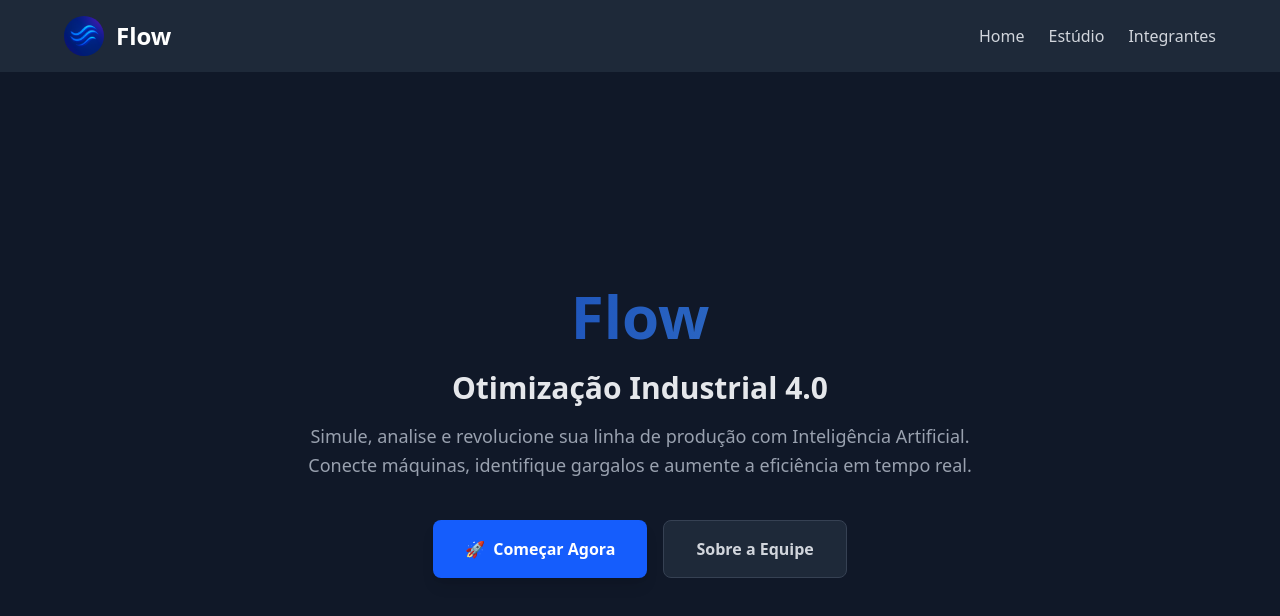
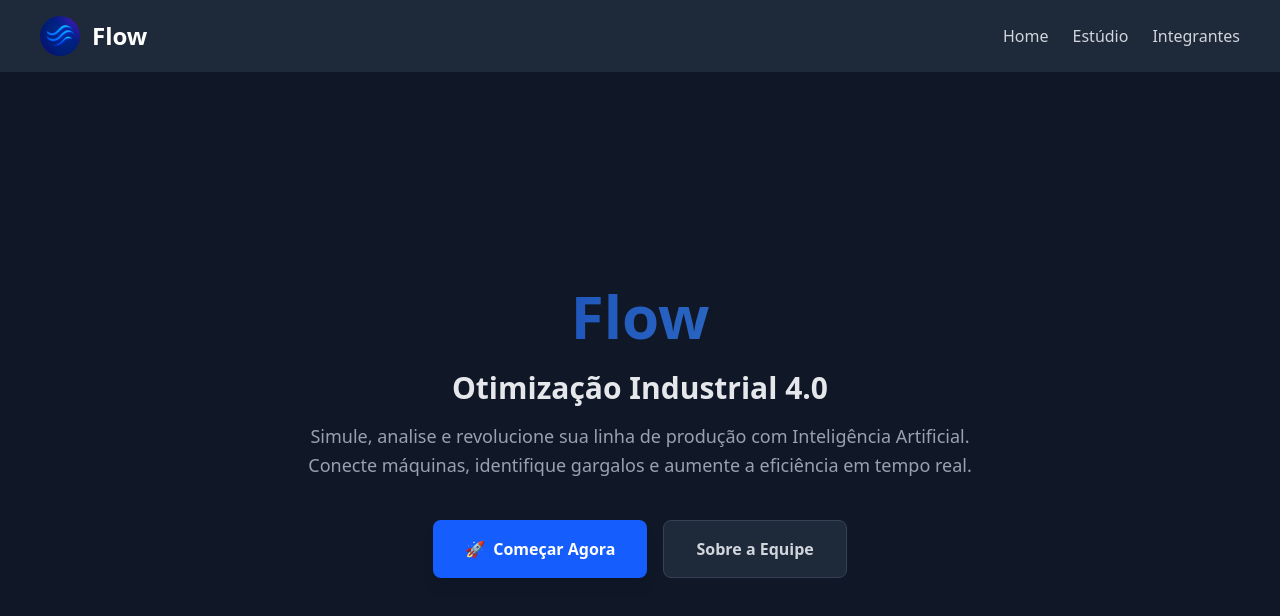
Before and after one commit to Global-Solution-Flow/flow, a React (Vite) app in the folder flow/: page / in a window 1280 px wide. Shown: the top 616 px of the page. Built offline with nearby package versions, Linux system fonts and the light colour scheme.

Commit message:
fix Adiciona padronização da logo na aplicação.

```diff
--- a/flow/index.html
+++ b/flow/index.html
@@ -2,6 +2,8 @@
 <html lang="en">
   <head>
     <meta charset="UTF-8" />
+    <!-- Favicon: utiliza a logo do projeto -->
+    <link rel="icon" type="image/jpeg" href="/src/assets/logo-fluxo.jpg" />
     <link rel="icon" type="image/svg+xml" href="/vite.svg" />
     <meta name="viewport" content="width=device-width, initial-scale=1.0" />
     <title>flow</title>
--- a/flow/src/components/Header/Header.tsx
+++ b/flow/src/components/Header/Header.tsx
@@ -4,7 +4,7 @@ import logo from '../../assets/logo-fluxo.jpg';
 export function Header() {
   return (
     <header className="w-full bg-gray-800 p-4 shadow-md">
-      <nav className="flex items-center justify-between max-w-6xl mx-auto">
+      <nav className="flex items-center justify-between px-6">
         {/* Logo */}
         <Link to="/" className="flex items-center gap-3">
           <img src={logo} alt="Flow Logo" className="h-10 w-10 rounded-full" />
```
Also changed, not shown: 1 other file (tests, documents, lock files or other folders).
